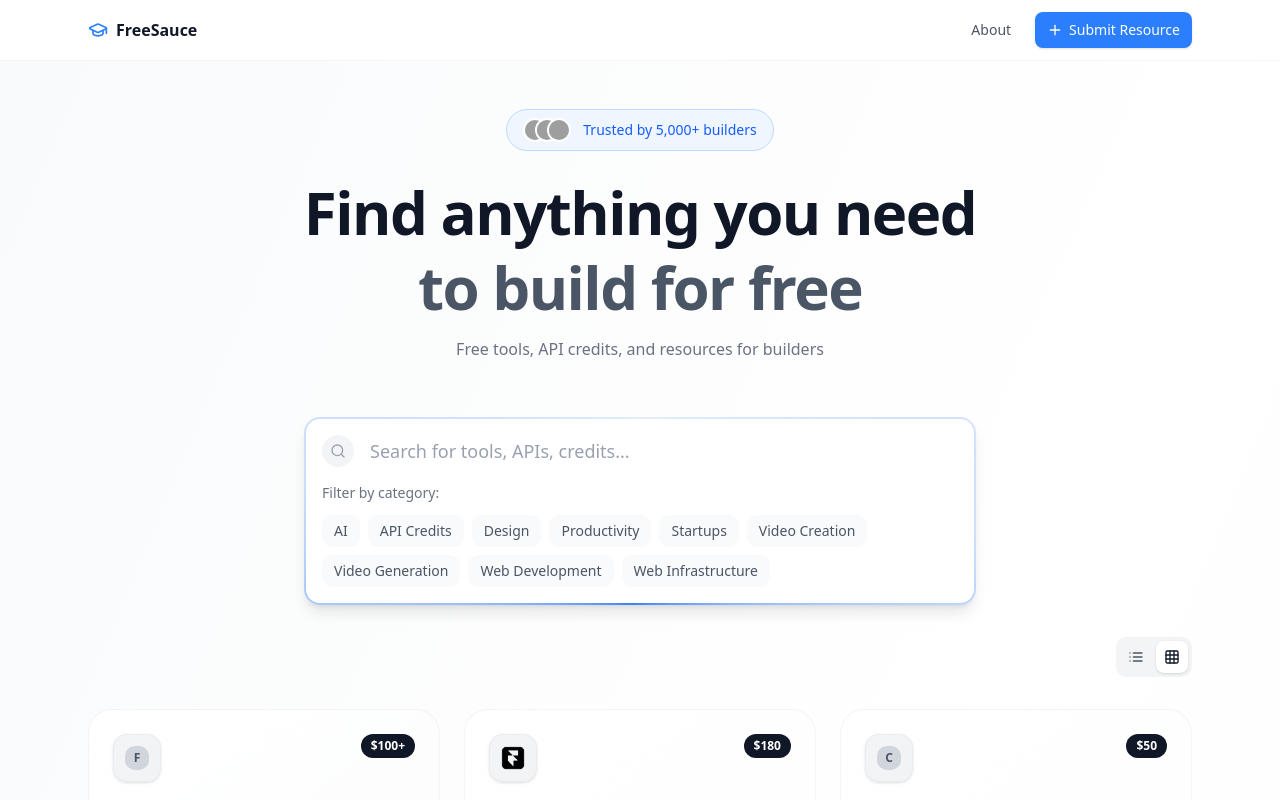
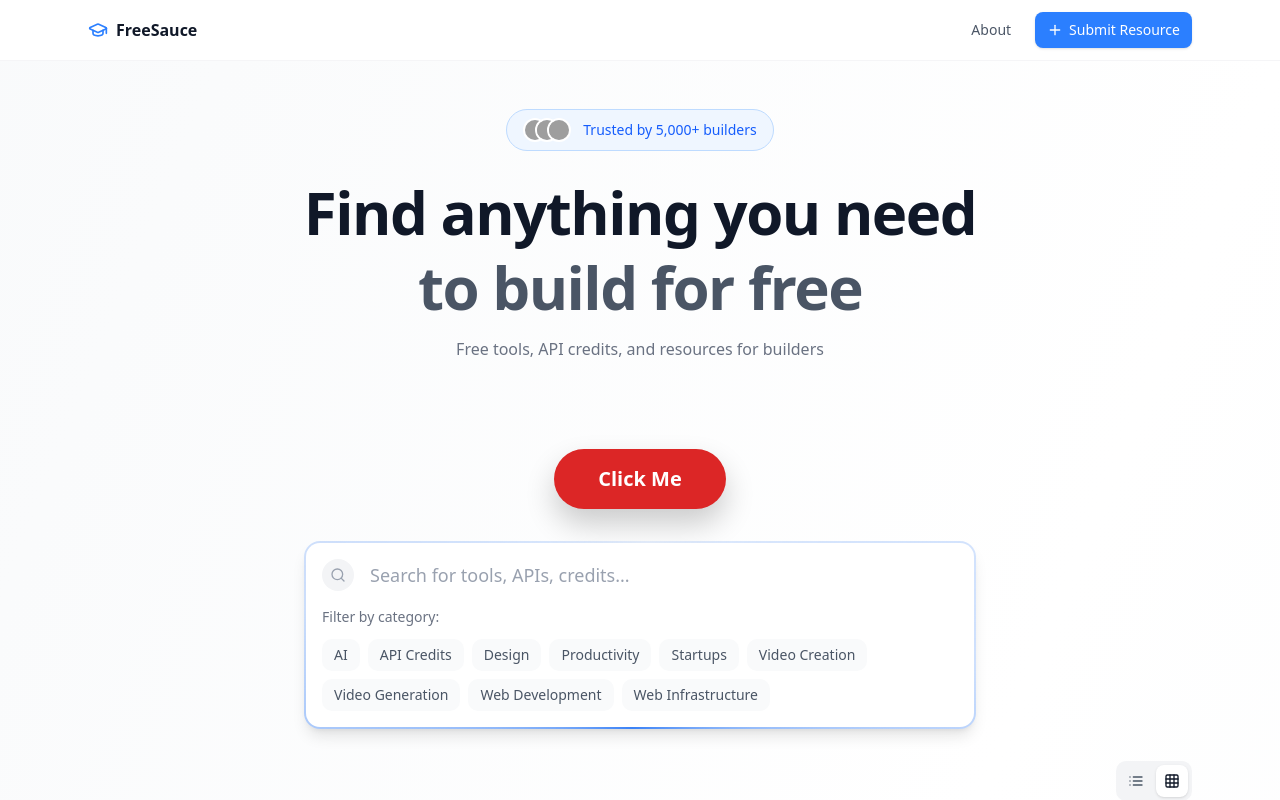
Before and after one commit to VineethSendilraj/freesauce, a Next.js app: page / in a window 1280 px wide. Shown: the top 800 px of the page. Built offline with nearby package versions, Linux system fonts and the light colour scheme; grey boxes are pictures that could not be loaded.

Commit message:
Fix: Add a prominent red "Click Me" button in the center of the homepage
Fixes #62

Generated by @coder (OpenAI Codex)

```diff
--- a/src/app/globals.css
+++ b/src/app/globals.css
@@ -120,3 +120,34 @@
     @apply bg-background text-foreground;
   }
 }
+
+.centered-cta-wrapper {
+  display: flex;
+  justify-content: center;
+  align-items: center;
+  padding: 2rem 1rem;
+}
+
+.centered-cta-button {
+  background-color: #dc2626;
+  color: #ffffff;
+  font-size: 1.25rem;
+  font-weight: 700;
+  padding: 0.95rem 2.75rem;
+  border-radius: 9999px;
+  border: none;
+  box-shadow: 0 15px 30px rgba(0, 0, 0, 0.2);
+  transition: background-color 0.2s ease, transform 0.2s ease, box-shadow 0.2s ease;
+  cursor: pointer;
+}
+
+.centered-cta-button:hover {
+  background-color: #b91c1c;
+  transform: translateY(-1px);
+  box-shadow: 0 20px 35px rgba(0, 0, 0, 0.25);
+}
+
+.centered-cta-button:focus-visible {
+  outline: 3px solid #fcd34d;
+  outline-offset: 3px;
+}
--- a/src/app/page.tsx
+++ b/src/app/page.tsx
@@ -39,6 +39,12 @@ export default function Home() {
         </div>
       </div>
 
+      <div className="centered-cta-wrapper">
+        <button type="button" className="centered-cta-button">
+          Click Me
+        </button>
+      </div>
+
       {/* Content Section */}
       <div className="container mx-auto px-6 pb-20 max-w-6xl">
         <ResourceTable />
```
Also changed, not shown: 1 other file (tests, documents, lock files or other folders).
